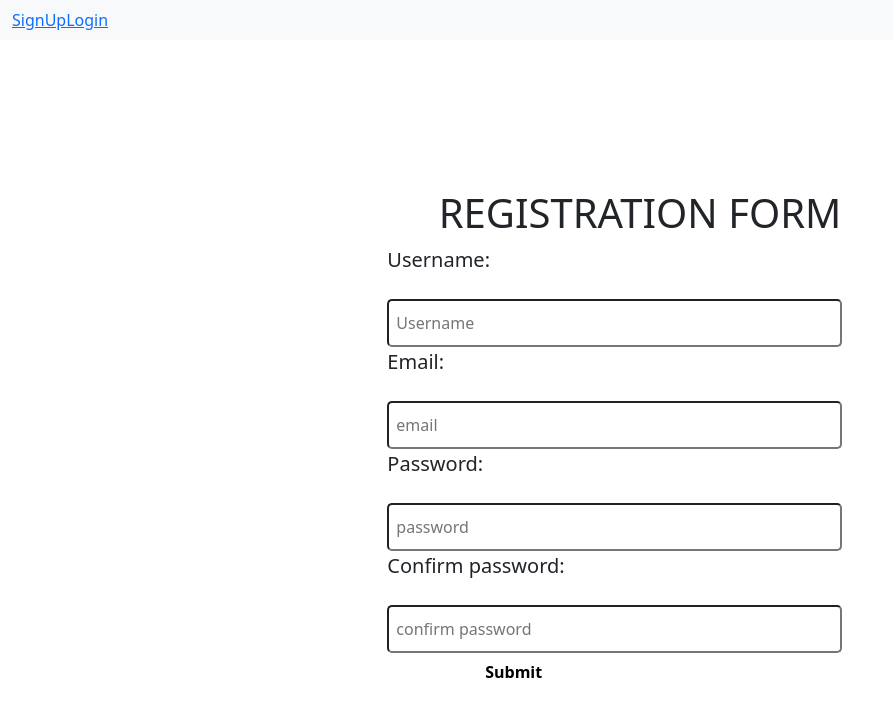
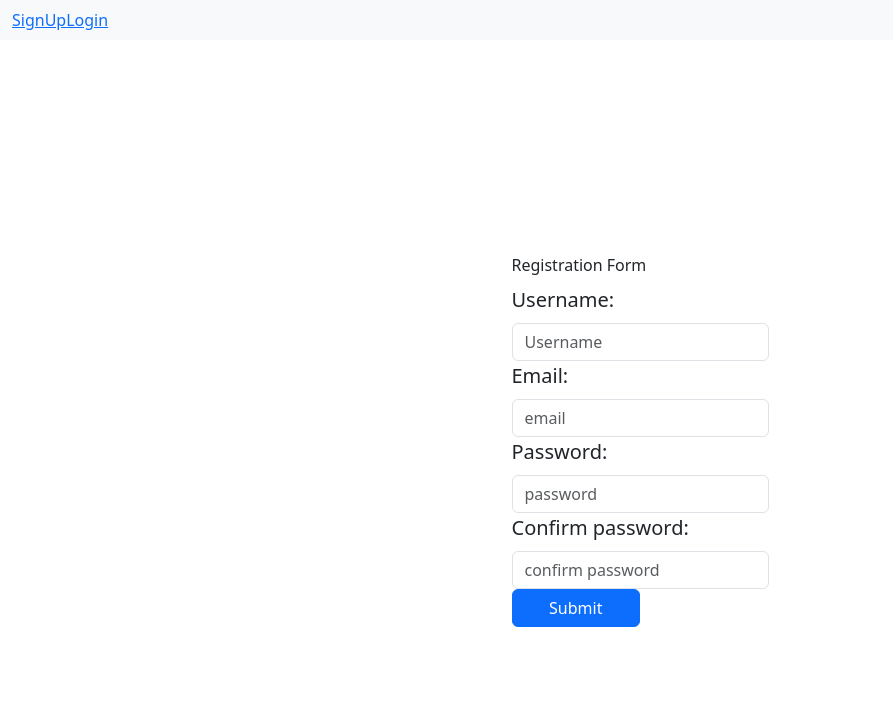
Before and after one commit to Bree-codes/PasswordManager, a React (Create React App) app in the folder passwordmanager/: page /SignUp in a window 1280 px wide. Shown: the top 716 px of the page, without its empty margins (0-893 px from the left). Built offline with nearby package versions, Linux system fonts and the light colour scheme.

Commit message:
Commit message >>>>> redesigning the registration page fully <<<<<

```diff
--- a/passwordmanager/src/Pages/SignUp.jsx
+++ b/passwordmanager/src/Pages/SignUp.jsx
@@ -1,23 +1,36 @@
 import "./styling/SignUp.css"
-export const SignUp=()=>{
+import {Button, Form} from "react-bootstrap";
+export const SignUp = () => {
     return(
         <div className="Registration-form">
-            <form>
-                <fieldset>
-                    <legend className="h1"> Registration Form</legend>
-                    <label className="name" htmlFor="name"> Username:</label><br/><br/>
-                    <input type="text" name="Username" placeholder="Username"/><br/>
-                    <label className="name" htmlFor="name"> Email:</label><br/><br/>
-                    <input type="text" name="Email" placeholder="email"/><br/>
-                    <label className="name" htmlFor="name"> Password:</label><br/><br/>
-                    <input type="text" name="password" placeholder="password"/><br/>
-                    <label className="name" htmlFor="name"> Confirm password:</label><br/><br/>
-                    <input type="text" name="cornfirm password" placeholder="confirm password"/><br/>
 
-                    <button className={"submit"} type="submit">Submit</button>
-                </fieldset>
-            </form>
-        </div>
-    )
+            <Form>
 
+                <Form.Label>Registration Form</Form.Label>
+
+                <Form.Group>
+                    <Form.Label className="name" htmlFor="name"> Username:</Form.Label>
+                    <Form.Control type="text" name="Username" placeholder="Username"/>
+                </Form.Group>
+
+                <Form.Group>
+                    <Form.Label className="name" htmlFor="name"> Email:</Form.Label>
+                    <Form.Control type="text" name="Email" placeholder="email"/>
+                </Form.Group>
+
+                <Form.Group>
+                    <Form.Label className="name" htmlFor="name"> Password:</Form.Label>
+                    <Form.Control type="text" name="password" placeholder="password"/>
+                </Form.Group>
+
+                <Form.Group>
+                    <Form.Label className="name" htmlFor="name"> Confirm password:</Form.Label>
+                    <Form.Control type="text" name="cornfirm password" placeholder="confirm password"/>
+                </Form.Group>
+
+                <Button className={"submit"} type="submit">Submit</Button>
+
+            </Form>
+
+        </div>);
 }
--- a/passwordmanager/src/Pages/styling/NavigationBar.css
+++ b/passwordmanager/src/Pages/styling/NavigationBar.css
@@ -1,4 +1,3 @@
-/*
 .nav{
     height: 60px;
     position: sticky;
@@ -30,4 +29,4 @@ nav ul li a{
 }
 .login{
     margin-right: 20px;
-}*/
+}
```
